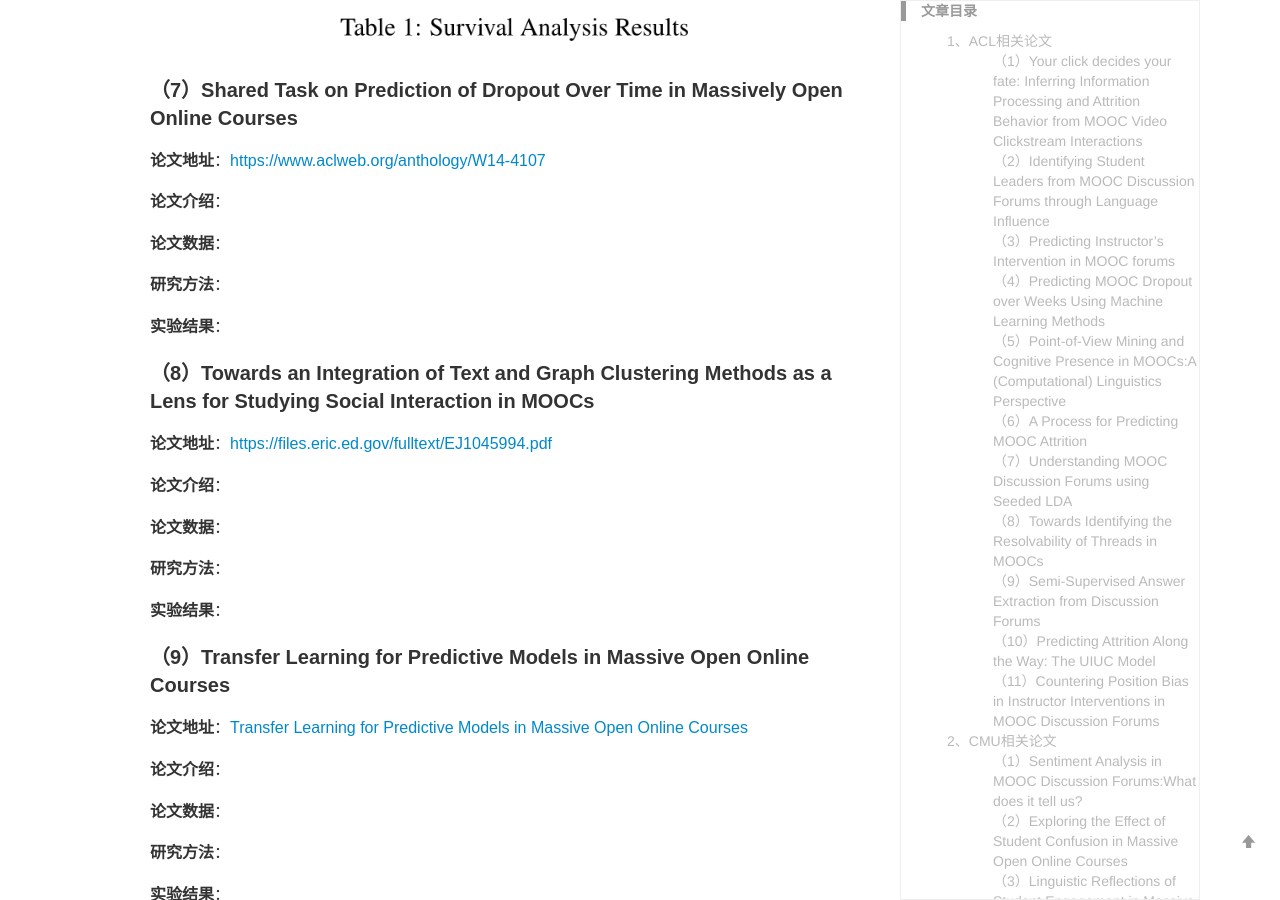
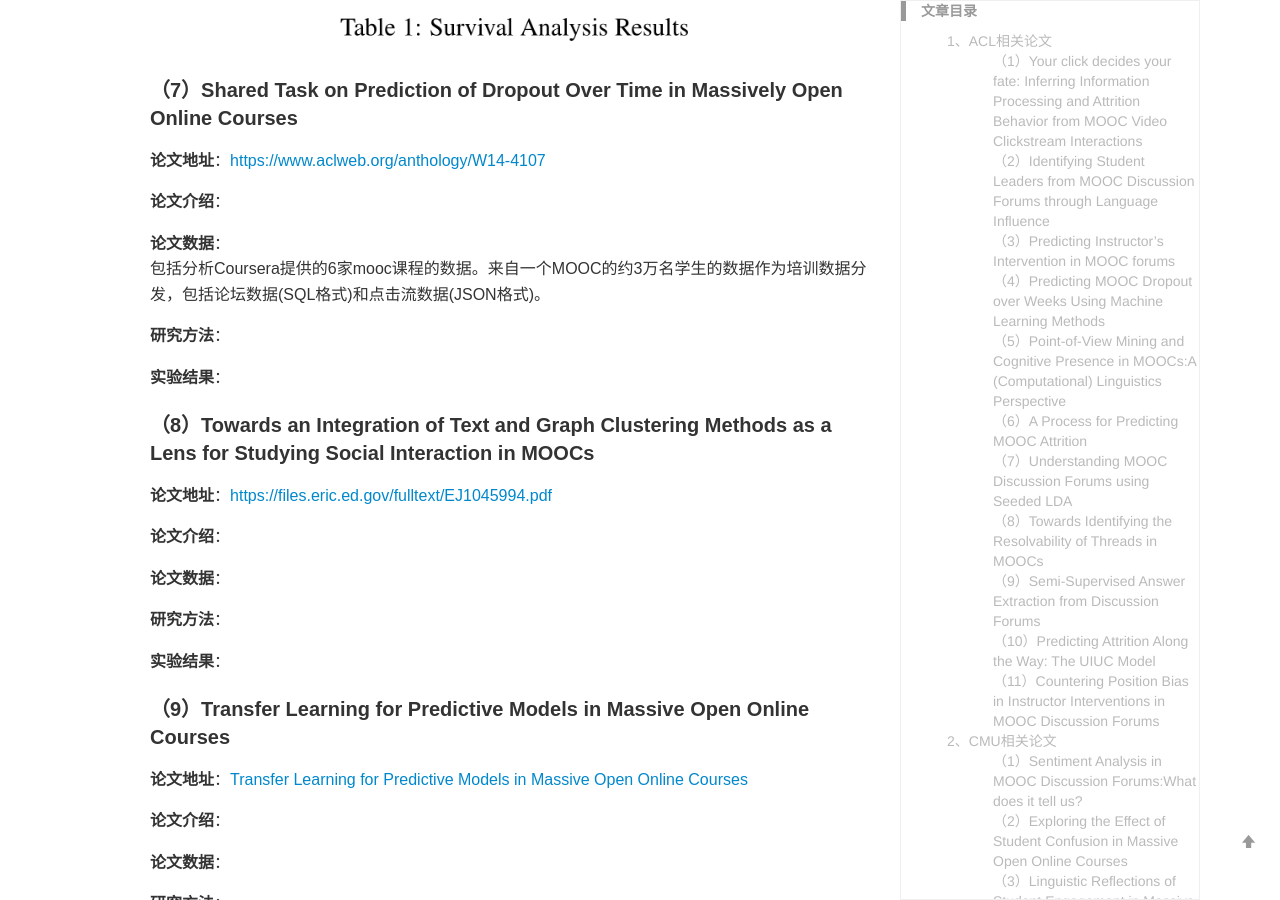
Before and after one commit to yuanmingchen/yuanmingchen.github.io, a Jekyll site: the page built from _posts/2019-04-19-online course nlp paper survey 2.md, in a window 1280 px wide and 900 px high, scrolled down 13371 px. Built offline with Jekyll 4.4.1, drawn with Linux system fonts in a browser that asks for light colours; formulas are drawn with MathJax 3; comment, search, counter and statistics services are not loaded.

Commit message:
Updates _posts/2019-04-19-online course nlp paper survey 2.md
Auto commit by GitBook Editor

```diff
--- a/_posts/2019-04-19-online course nlp paper survey 2.md
+++ b/_posts/2019-04-19-online course nlp paper survey 2.md
@@ -385,7 +385,7 @@ Python编程课程论坛，将论坛集限制为集中于讨论课程内容的
 
 
 **论文数据**：
-
+包括分析Coursera提供的6家mooc课程的数据。来自一个MOOC的约3万名学生的数据作为培训数据分发，包括论坛数据(SQL格式)和点击流数据(JSON格式)。
 
 **研究方法**：
 
```
